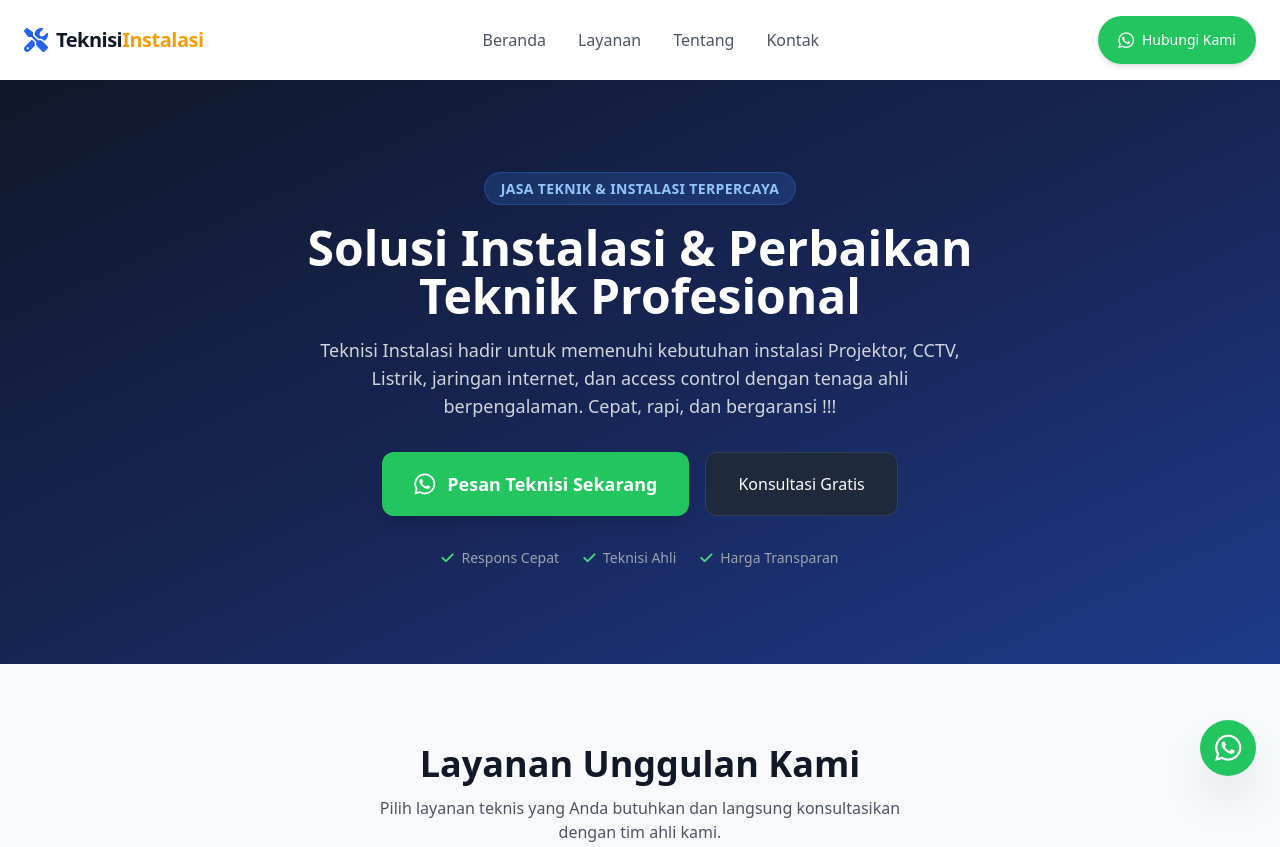
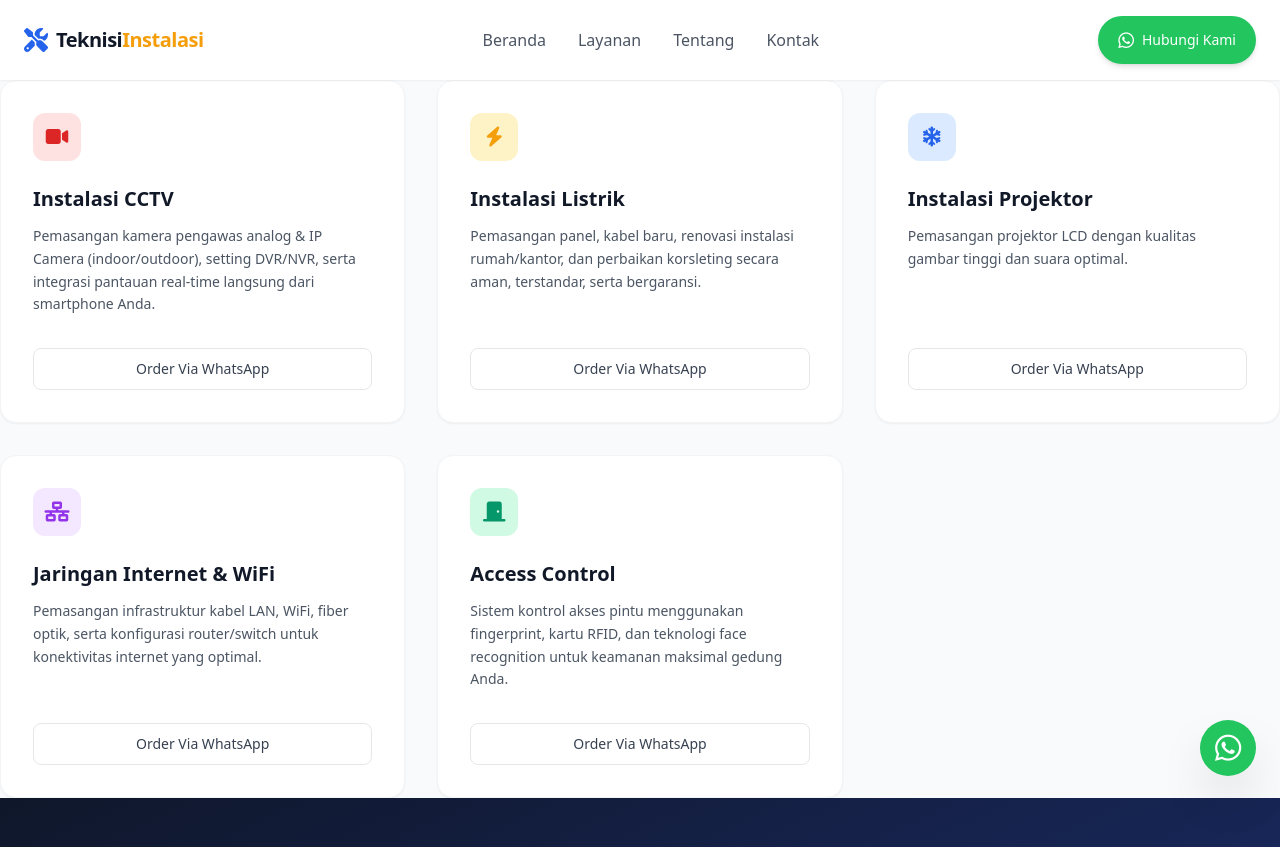
Before and after one commit to demonkart019/Website-Teknisi-Instalasi, a plain HTML site: page index.html in a window 1280 px wide. Shown: the top 847 px of the page. Drawn offline with nearby package versions, Linux system fonts and the light colour scheme.

Commit message:
Update index.html

```diff
--- a/index.html
+++ b/index.html
@@ -29,6 +29,103 @@
             </a>
         </div>
     </header>
+
+    <!-- Grid Layanan (Instalasi CCTV di urutan pertama) -->
+    <div class="grid grid-cols-1 md:grid-cols-2 lg:grid-cols-3 gap-8">
+
+      <!-- 1. Instalasi CCTV (BARU - POSISI PERTAMA) -->
+      <div class="bg-white rounded-2xl p-8 shadow-sm border border-gray-100 hover:shadow-md transition duration-300 flex flex-col justify-between">
+        <div>
+          <div class="w-12 h-12 bg-red-100 text-red-600 rounded-xl flex items-center justify-center text-xl mb-6">
+            <i class="fa-solid fa-video"></i>
+          </div>
+          <h3 class="text-xl font-bold text-gray-900 mb-3">Instalasi CCTV</h3>
+          <p class="text-gray-600 text-sm leading-relaxed mb-8">
+            Pemasangan kamera pengawas analog &amp; IP Camera (indoor/outdoor), setting DVR/NVR, serta integrasi pantauan real-time langsung dari smartphone Anda.
+          </p>
+        </div>
+        <a href="https://wa.me/6281558111908?text=Halo%20TeknisiInstalasi,%20saya%20ingin%20order%20layanan%20Instalasi%20CCTV."
+           target="_blank"
+           class="w-full py-2.5 px-4 border border-gray-200 hover:border-blue-600 hover:text-blue-600 text-gray-700 font-medium text-sm rounded-lg text-center transition duration-300">
+          Order Via WhatsApp
+        </a>
+      </div>
+
+      <!-- 2. Instalasi Listrik -->
+      <div class="bg-white rounded-2xl p-8 shadow-sm border border-gray-100 hover:shadow-md transition duration-300 flex flex-col justify-between">
+        <div>
+          <div class="w-12 h-12 bg-amber-100 text-amber-500 rounded-xl flex items-center justify-center text-xl mb-6">
+            <i class="fa-solid fa-bolt"></i>
+          </div>
+          <h3 class="text-xl font-bold text-gray-900 mb-3">Instalasi Listrik</h3>
+          <p class="text-gray-600 text-sm leading-relaxed mb-8">
+            Pemasangan panel, kabel baru, renovasi instalasi rumah/kantor, dan perbaikan korsleting secara aman, terstandar, serta bergaransi.
+          </p>
+        </div>
+        <a href="https://wa.me/6281558111908?text=Halo%20TeknisiInstalasi,%20saya%20ingin%20order%20layanan%20Instalasi%20Listrik."
+           target="_blank"
+           class="w-full py-2.5 px-4 border border-gray-200 hover:border-blue-600 hover:text-blue-600 text-gray-700 font-medium text-sm rounded-lg text-center transition duration-300">
+          Order Via WhatsApp
+        </a>
+      </div>
+
+      <!-- 3. Instalasi Projektor -->
+      <div class="bg-white rounded-2xl p-8 shadow-sm border border-gray-100 hover:shadow-md transition duration-300 flex flex-col justify-between">
+        <div>
+          <div class="w-12 h-12 bg-blue-100 text-blue-600 rounded-xl flex items-center justify-center text-xl mb-6">
+            <i class="fa-solid fa-snowflake"></i>
+          </div>
+          <h3 class="text-xl font-bold text-gray-900 mb-3">Instalasi Projektor</h3>
+          <p class="text-gray-600 text-sm leading-relaxed mb-8">
+            Pemasangan projektor LCD dengan kualitas gambar tinggi dan suara optimal.
+          </p>
+        </div>
+        <a href="https://wa.me/6281558111908?text=Halo%20TeknisiInstalasi,%20saya%20ingin%20order%20layanan%20Instalasi%20Projektor."
+           target="_blank"
+           class="w-full py-2.5 px-4 border border-gray-200 hover:border-blue-600 hover:text-blue-600 text-gray-700 font-medium text-sm rounded-lg text-center transition duration-300">
+          Order Via WhatsApp
+        </a>
+      </div>
+
+      <!-- 4. Jaringan Internet & WiFi -->
+      <div class="bg-white rounded-2xl p-8 shadow-sm border border-gray-100 hover:shadow-md transition duration-300 flex flex-col justify-between">
+        <div>
+          <div class="w-12 h-12 bg-purple-100 text-purple-600 rounded-xl flex items-center justify-center text-xl mb-6">
+            <i class="fa-solid fa-network-wired"></i>
+          </div>
+          <h3 class="text-xl font-bold text-gray-900 mb-3">Jaringan Internet &amp; WiFi</h3>
+          <p class="text-gray-600 text-sm leading-relaxed mb-8">
+            Pemasangan infrastruktur kabel LAN, WiFi, fiber optik, serta konfigurasi router/switch untuk konektivitas internet yang optimal.
+          </p>
+        </div>
+        <a href="https://wa.me/6281558111908?text=Halo%20TeknisiInstalasi,%20saya%20ingin%20order%20layanan%20Jaringan%20Internet%20%26%20WiFi."
+           target="_blank"
+           class="w-full py-2.5 px-4 border border-gray-200 hover:border-blue-600 hover:text-blue-600 text-gray-700 font-medium text-sm rounded-lg text-center transition duration-300">
+          Order Via WhatsApp
+        </a>
+      </div>
+
+      <!-- 5. Access Control -->
+      <div class="bg-white rounded-2xl p-8 shadow-sm border border-gray-100 hover:shadow-md transition duration-300 flex flex-col justify-between">
+        <div>
+          <div class="w-12 h-12 bg-emerald-100 text-emerald-600 rounded-xl flex items-center justify-center text-xl mb-6">
+            <i class="fa-solid fa-door-closed"></i>
+          </div>
+          <h3 class="text-xl font-bold text-gray-900 mb-3">Access Control</h3>
+          <p class="text-gray-600 text-sm leading-relaxed mb-8">
+            Sistem kontrol akses pintu menggunakan fingerprint, kartu RFID, dan teknologi face recognition untuk keamanan maksimal gedung Anda.
+          </p>
+        </div>
+        <a href="https://wa.me/6281558111908?text=Halo%20TeknisiInstalasi,%20saya%20ingin%20order%20layanan%20Access%20Control."
+           target="_blank"
+           class="w-full py-2.5 px-4 border border-gray-200 hover:border-blue-600 hover:text-blue-600 text-gray-700 font-medium text-sm rounded-lg text-center transition duration-300">
+          Order Via WhatsApp
+        </a>
+      </div>
+
+    </div>
+  </div>
+</section>
 
     <section id="home" class="bg-gradient-to-br from-slate-900 via-blue-950 to-blue-900 text-white py-24 px-6 text-center">
         <div class="max-w-3xl mx-auto">
```
